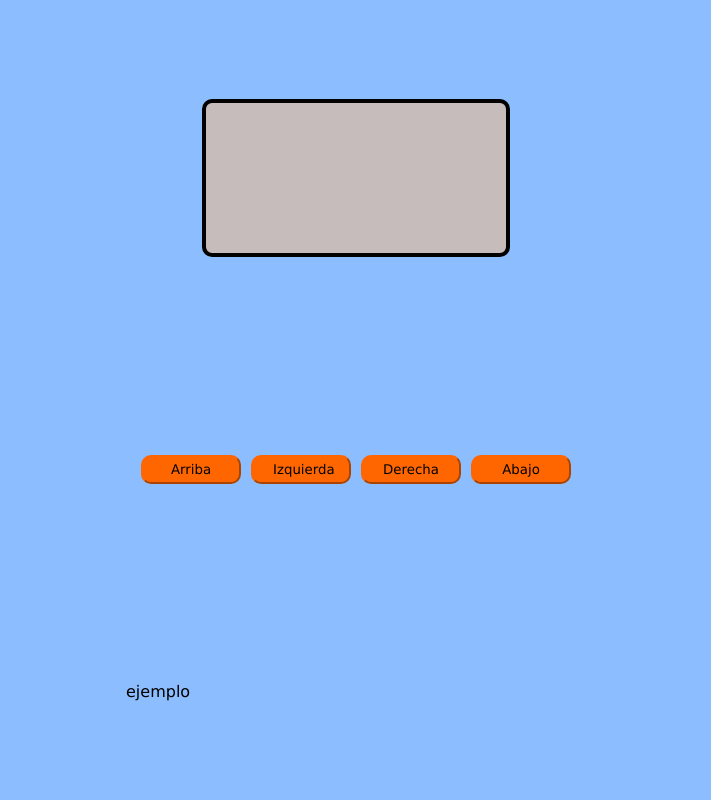
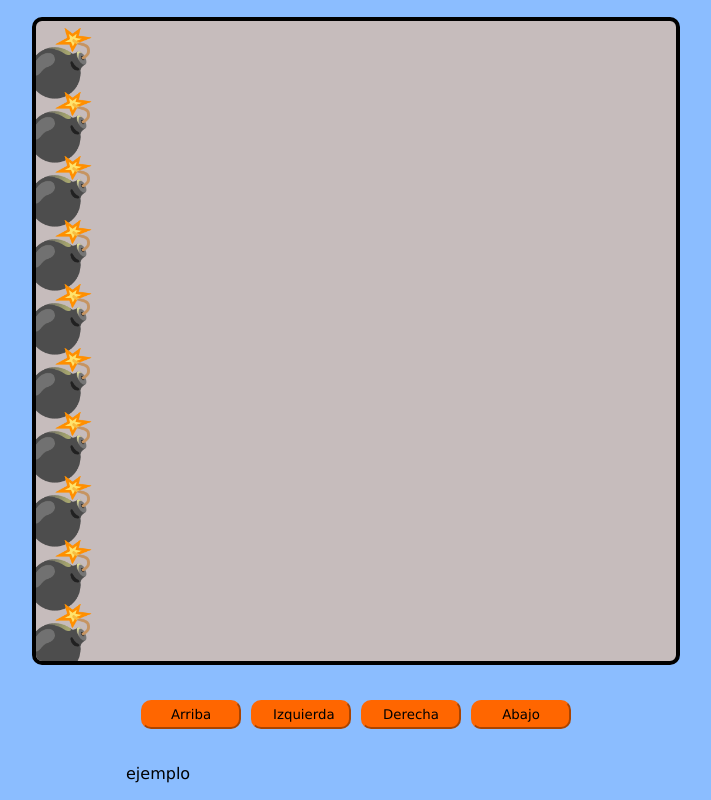
Before and after one commit to sebastian2540/taller-practico-javascript-videogame, a plain HTML site: page index.html in a window 1280 px wide. Shown: the whole page, without its empty margins (284-995 px from the left). Drawn offline with Linux system fonts and the light colour scheme.

Commit message:
complementos

```diff
--- a/game.js
+++ b/game.js
@@ -1 +1,34 @@
-console.log(maps);
+const canvas = document.querySelector('#game');
+const game = canvas.getContext('2d');
+
+let canvasSize;
+let elementsSize;
+
+window.addEventListener('load', setCanvasSize);
+window.addEventListener('resize', setCanvasSize);
+
+function setCanvasSize() {
+    if (window.innerHeight > window.innerWidth) {
+        canvasSize = window.innerWidth * 0.8;
+    } else {
+        canvasSize = window.innerHeight * 0.8;
+    }
+
+    canvas.setAttribute('width', canvasSize);
+    canvas.setAttribute('height', canvasSize);
+
+    elementsSize = canvasSize / 10;
+
+    startGame();
+}
+
+function startGame() {
+    console.log({ canvasSize, elementsSize });
+
+    game.font = elementsSize + "px Verdana";
+    game.textAlign = 'end';
+
+    for (let i = 1; i <= 10; i++) {
+        game.fillText(emojis['X'], elementsSize, elementsSize * i);
+    }
+}
```
Also changed, not shown: index.html (+1 -0 lines).
